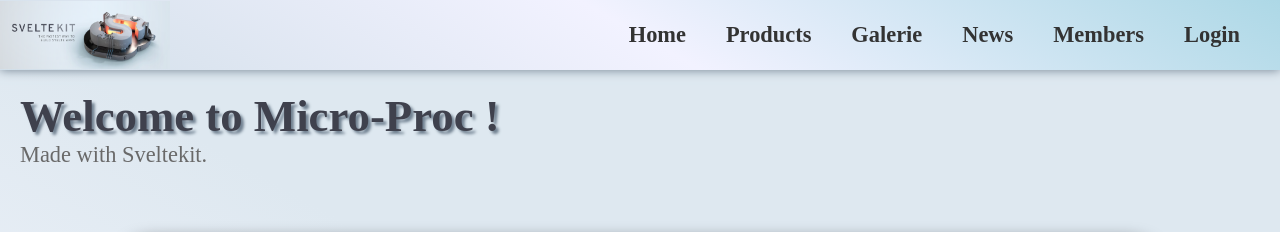
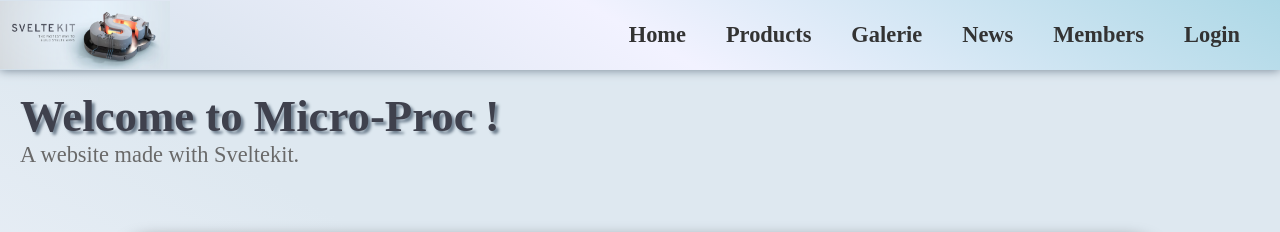
Before and after one commit to TLRKiliann/sveltekit-website, a SvelteKit app in the folder my-app/: page / in a window 1280 px wide. Shown: the top 232 px of the page. Built offline with nearby package versions, Linux system fonts and the light colour scheme; no server answers.

Commit message:
some modif

```diff
--- a/my-app/src/routes/+page.svelte
+++ b/my-app/src/routes/+page.svelte
@@ -13,7 +13,7 @@
       : `Welcome to Micro-Proc !`
     }
   </h1>
-  <p class="p--legend">Made with Sveltekit.</p>
+  <p class="p--legend">A website made with Sveltekit.</p>
 
   <div class="div--img">
     <img class="class--img" alt="The project logo" src={logo} />
```
